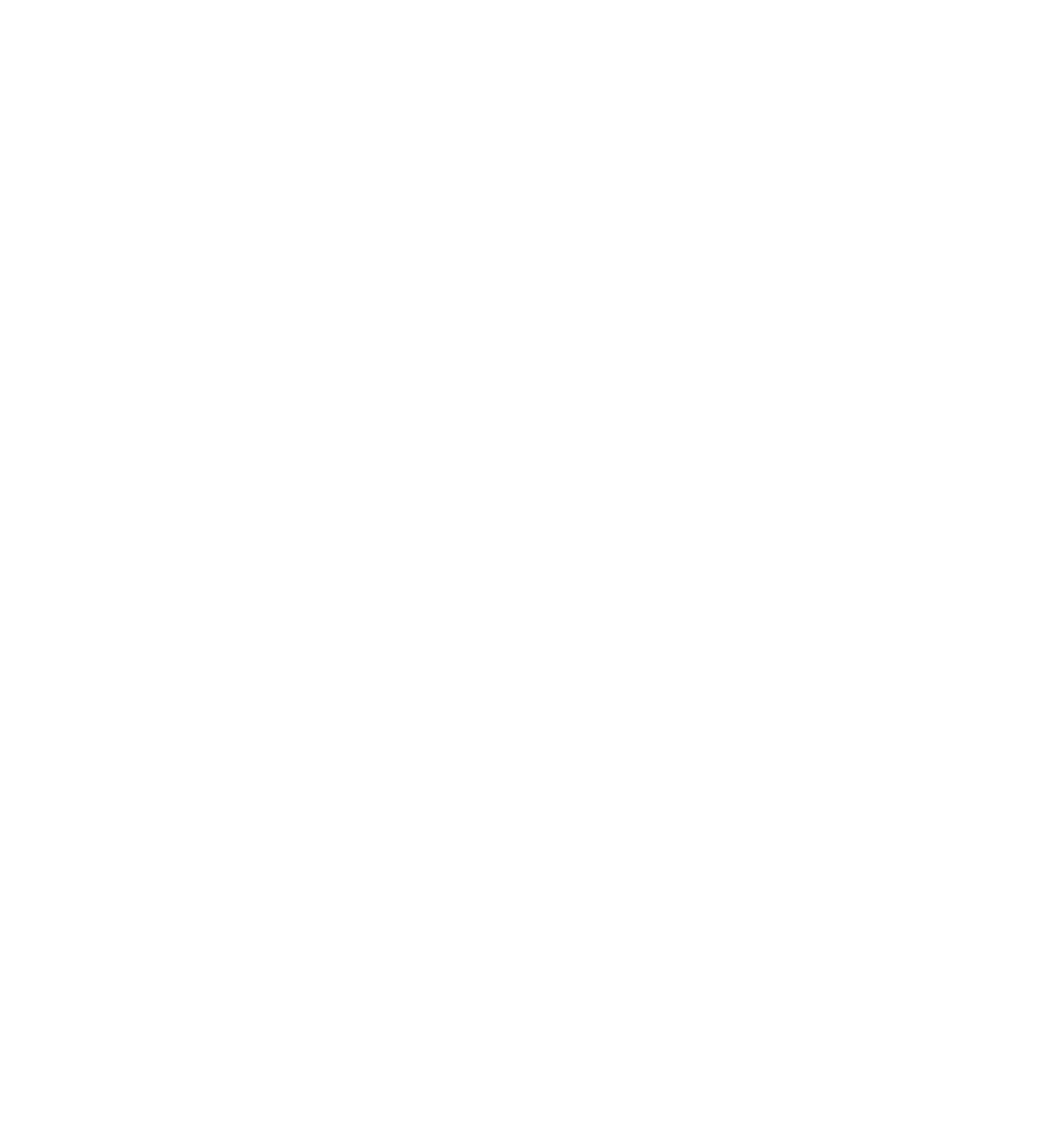
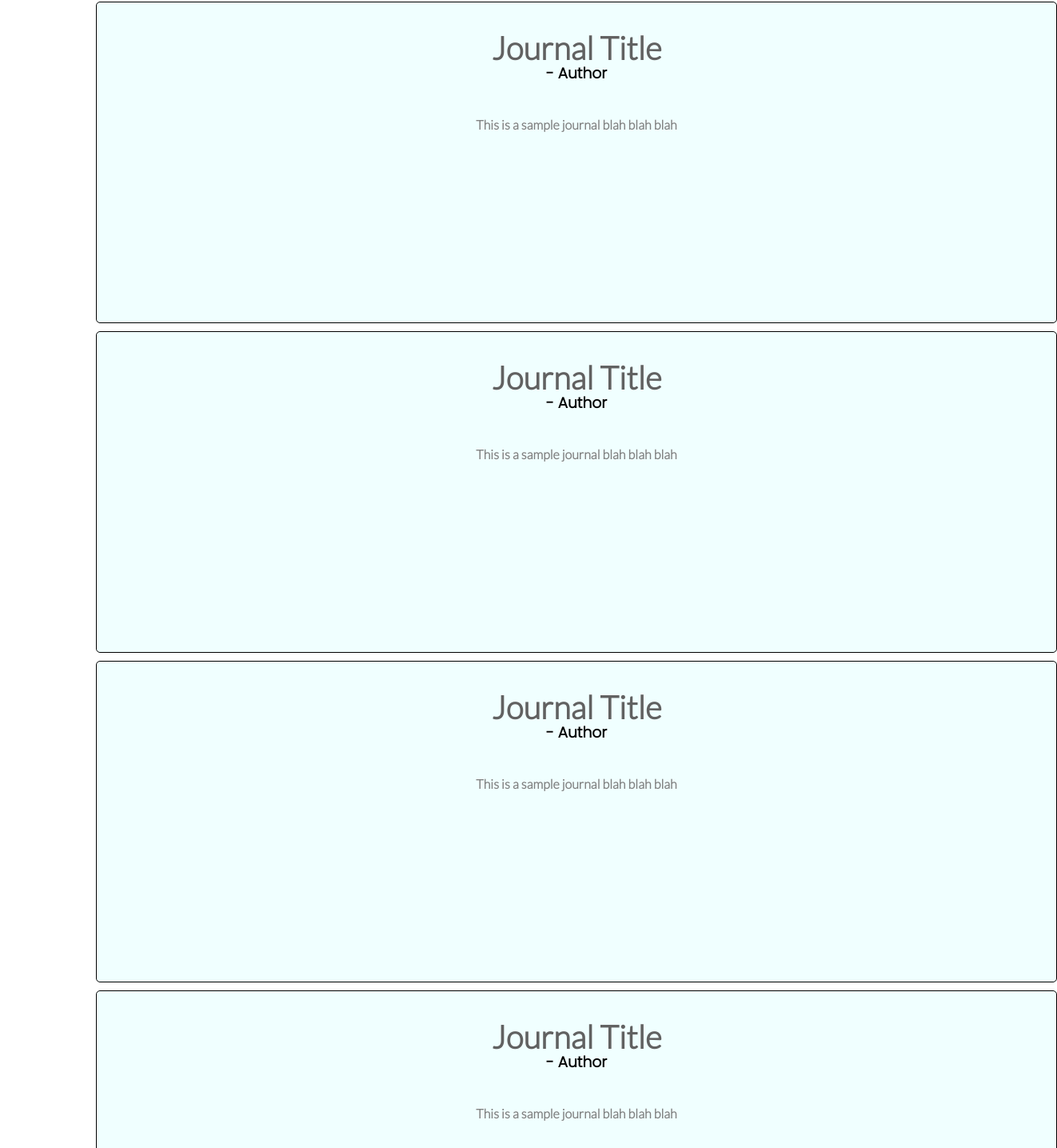
Before and after one commit to apinanyogaratnam/journal-my-life, a React (Create React App) app: page /home in a window 1280 px wide. Shown: the part 200-1635 px from the top of the page at 80% size, 1322 px wide, since content can reach past the window. Before the commit the page ends 800 px from the top, so only its background shows below. Built offline with nearby package versions, Linux system fonts and the light colour scheme.

Commit message:
basic journals page designed

```diff
--- a/src/components/journals-page-components/anon_journals_home_page.js
+++ b/src/components/journals-page-components/anon_journals_home_page.js
@@ -9,6 +9,28 @@ const AnonJournalsHomePage = () => {
                 <button className="journals-button">View My Journals</button>
                 <button className="journals-button">Download My Journals</button>
             </div>
+            <div className="journals-container">
+                <div className="journal-container journal-text">
+                    <h2>Journal Title</h2>
+                    <h3 className="journal-author">- Author</h3>
+                    <h4>This is a sample journal blah blah blah</h4>
+                </div>
+                <div className="journal-container journal-text">
+                    <h2>Journal Title</h2>
+                    <h3 className="journal-author">- Author</h3>
+                    <h4>This is a sample journal blah blah blah</h4>
+                </div>
+                <div className="journal-container journal-text">
+                    <h2>Journal Title</h2>
+                    <h3 className="journal-author">- Author</h3>
+                    <h4>This is a sample journal blah blah blah</h4>
+                </div>
+                <div className="journal-container journal-text">
+                    <h2>Journal Title</h2>
+                    <h3 className="journal-author">- Author</h3>
+                    <h4>This is a sample journal blah blah blah</h4>
+                </div>
+            </div>
         </div>
     );
 }
--- a/src/index.css
+++ b/src/index.css
@@ -1,5 +1,5 @@
 @import url('https://fonts.googleapis.com/css2?family=Lato:wght@300&display=swap');
-
+@import url('https://fonts.googleapis.com/css2?family=Poppins:wght@300&family=Roboto:wght@100&display=swap');
 
 body {
   margin: 0;
@@ -22,7 +22,7 @@ h4 {
   text-align: center;
 }
 
-h1 {
+h1, h2 {
   color: rgb(97, 97, 97);
   font-family: 'Lato';
   display: inline-block;
@@ -62,8 +62,6 @@ hr {
   margin-top: 20px;
 }
 
-@import url('https://fonts.googleapis.com/css2?family=Poppins:wght@300&family=Roboto:wght@100&display=swap');
-
 button {
   margin-bottom: 10px;
   border-color: black;
@@ -99,3 +97,28 @@ button:hover {
   color: black;
   cursor: default;
 }
+
+.journals-container {
+  width: 1200px;
+  margin-left: 120px;
+}
+
+.journal-container {
+  background-color: azure;
+  width: 1200px;
+  height: 400px;
+  border-color: black;
+  border-radius: 5px;
+  border-width: 1px;
+  border-style: solid;
+  margin-bottom: 10px;
+}
+
+.journal-author {
+  margin-top: -40px;
+  font-family: 'Poppins';
+}
+
+.journal-text {
+  text-align: center;
+}
```
